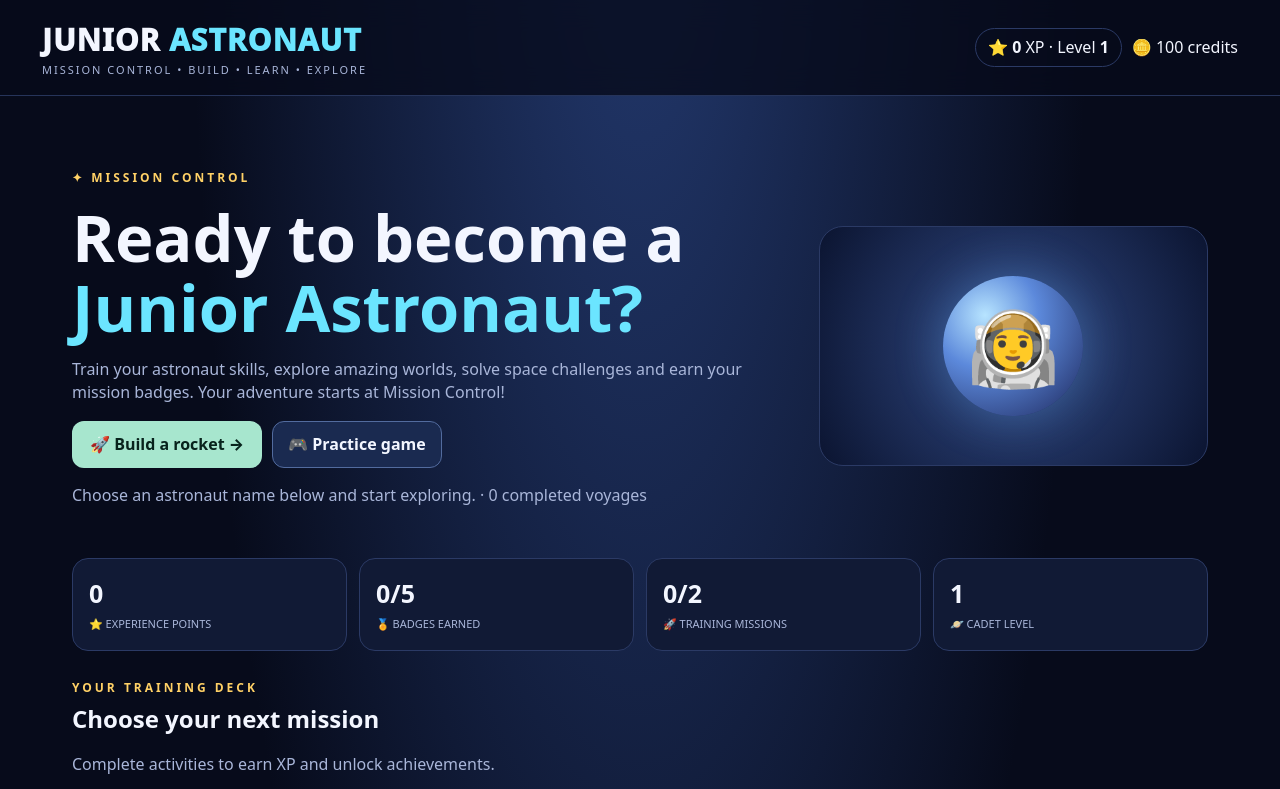
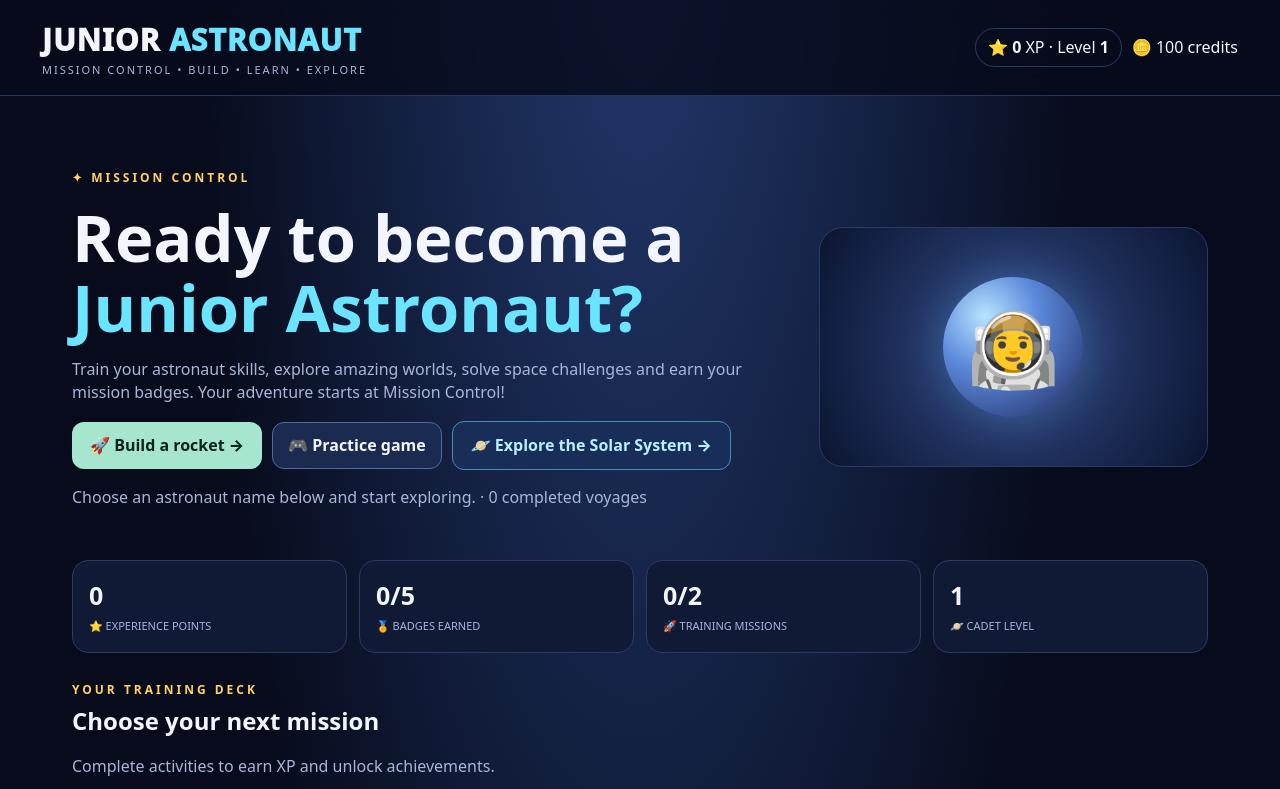
Before and after one commit to hrashal-gondedahalli/NASA-SPACEx, a website: page index.html in a window 1280 px wide. Shown: the top 789 px of the page. Drawn offline with Linux system fonts and the light colour scheme.

Commit message:
Add Solar System Explorer link to homepage

```diff
--- a/index.html
+++ b/index.html
@@ -22,7 +22,7 @@ a{color:var(--cyan)} header{flex-wrap:wrap}.build-layout>*{min-width:0}button,a{
 <main>
 <div class="academy">
 <section id="home" class="screen active">
-<div class="hero"><div><div class="eyebrow">✦ MISSION CONTROL</div><h1>Ready to become a<br><span>Junior Astronaut?</span></h1><p>Train your astronaut skills, explore amazing worlds, solve space challenges and earn your mission badges. Your adventure starts at Mission Control!</p><div class="row"><a href="simulator/?v=space-20261113-4" class="simulator-link" style="display:inline-block;background:#a7e6ce;color:#08231c;padding:12px 18px;border-radius:12px;font-weight:800;text-decoration:none">🚀 Build a rocket →</a><button id="startBtn">🎮 Practice game</button><button id="resumeBtn" class="hidden">Continue adventure →</button></div><p id="welcomeCadet" class="muted"></p></div><div class="hero-art"><span class="spark s1">✦</span><span class="spark s2">✧</span><span class="spark s3">✦</span><div class="planet-art"></div><div class="astronaut">🧑‍🚀</div></div></div>
+<div class="hero"><div><div class="eyebrow">✦ MISSION CONTROL</div><h1>Ready to become a<br><span>Junior Astronaut?</span></h1><p>Train your astronaut skills, explore amazing worlds, solve space challenges and earn your mission badges. Your adventure starts at Mission Control!</p><div class="row"><a href="simulator/?v=space-20261113-4" class="simulator-link" style="display:inline-block;background:#a7e6ce;color:#08231c;padding:12px 18px;border-radius:12px;font-weight:800;text-decoration:none">🚀 Build a rocket →</a><button id="startBtn">🎮 Practice game</button><button id="resumeBtn" class="hidden">Continue adventure →</button><a href="solar-system/" class="simulator-link" style="display:inline-block;background:#182d58;color:#b9efff;border:1px solid #4b8bb4;padding:12px 18px;border-radius:12px;font-weight:800;text-decoration:none">🪐 Explore the Solar System →</a></div><p id="welcomeCadet" class="muted"></p></div><div class="hero-art"><span class="spark s1">✦</span><span class="spark s2">✧</span><span class="spark s3">✦</span><div class="planet-art"></div><div class="astronaut">🧑‍🚀</div></div></div>
 <div class="stats"><div class="stat"><strong id="a-xpStat">0</strong><span>⭐ EXPERIENCE POINTS</span></div><div class="stat"><strong id="a-badgeStat">0/5</strong><span>🏅 BADGES EARNED</span></div><div class="stat"><strong id="a-missionStat">0/2</strong><span>🚀 TRAINING MISSIONS</span></div><div class="stat"><strong id="a-levelStat">1</strong><span>🪐 CADET LEVEL</span></div></div>
 <div class="section-head"><div><div class="eyebrow">YOUR TRAINING DECK</div><h2>Choose your next mission</h2><p>Complete activities to earn XP and unlock achievements.</p></div></div>
 <div class="missions"><article class="mission"><span class="emoji">🏠</span><span class="tag">NEW · OUTPOST SURVIVAL · AGES 7–12</span><h3>Moonbase: Seven Days</h3><p>Keep two astronauts healthy. Share power, recycle water, grow food and shelter from a NASA archive-inspired space-weather event.</p><a href="outpost/" class="outpost-link" style="color:#a7e6ce;font-weight:800">Start your outpost mission →</a></article><article class="mission"><span class="emoji">🌐</span><span class="tag">NEW · 3D SPACEFLIGHT SANDBOX</span><h3>Rocket Builder</h3><p>Build a two-stage rocket, launch under gravity, follow your orbital trajectory and practise landing on the Moon. Three-dimensional flight and camera controls.</p><a href="simulator/?v=space-20261113-4" style="color:#a7e6ce;font-weight:800">Open rocket builder →</a></article>
```
